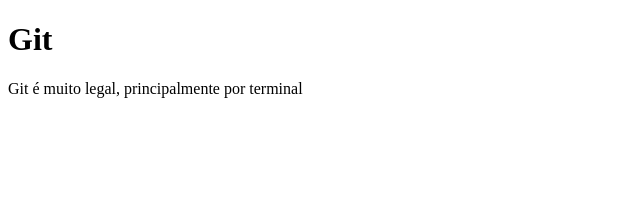
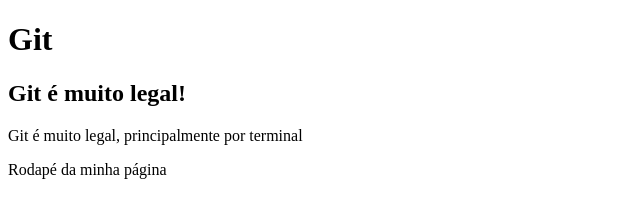
Before and after one commit to beacoda/Demo-Git, a plain HTML site: page index.html in a window 1280 px wide. Shown: the whole page, without its empty margins (0-640 px from the left). Drawn offline with Linux system fonts and the light colour scheme.

Commit message:
Adiciona rodapé e cria página 'sobre mim'

```diff
--- a/index.html
+++ b/index.html
@@ -6,7 +6,11 @@
     <body>
        <div>
         <h1>Git</h1>
+        <h2>Git é muito legal!</h2>
         <p>Git é muito legal, principalmente por terminal</p>
+       </div>
+       <div>
+        <p>Rodapé da minha página</p>
        </div>
     </body>
 </HTml>
```
Also changed, not shown: sobre-mim.html (added, +9 -0 lines), 1 other file.
